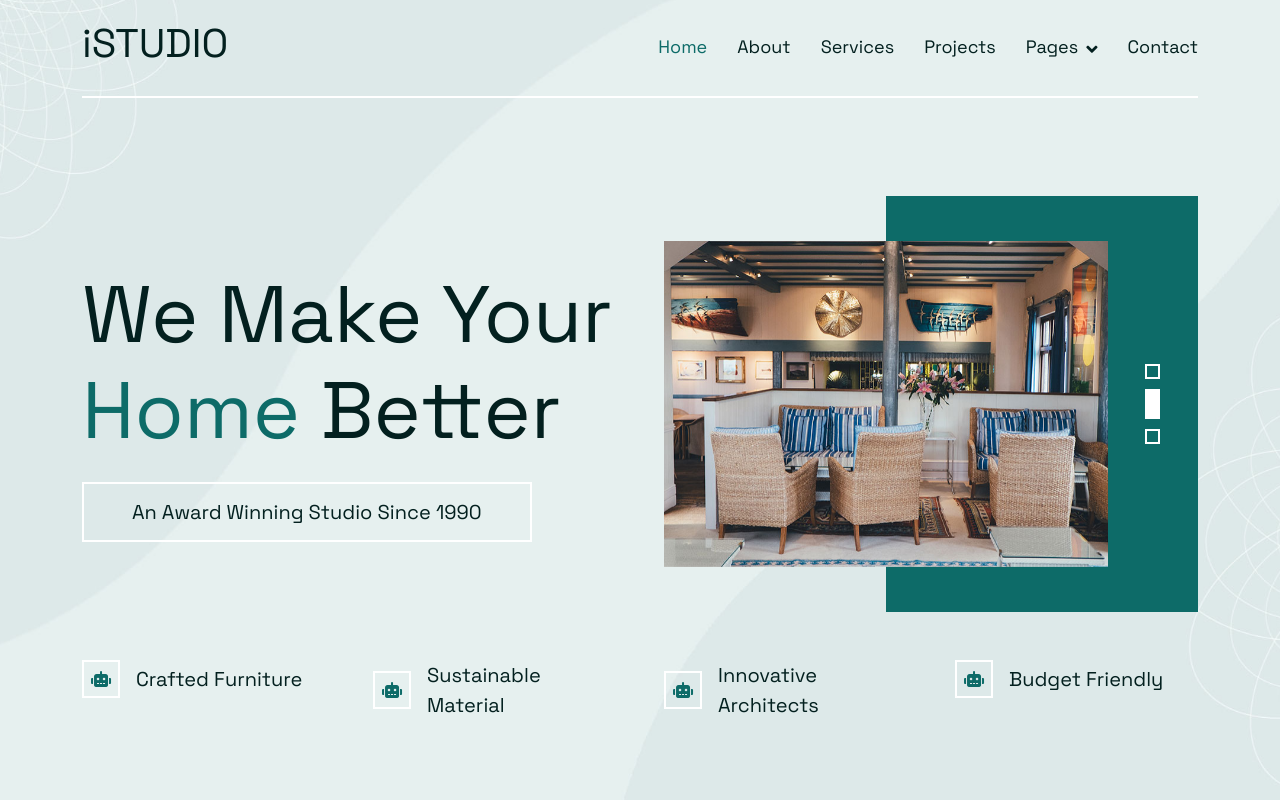
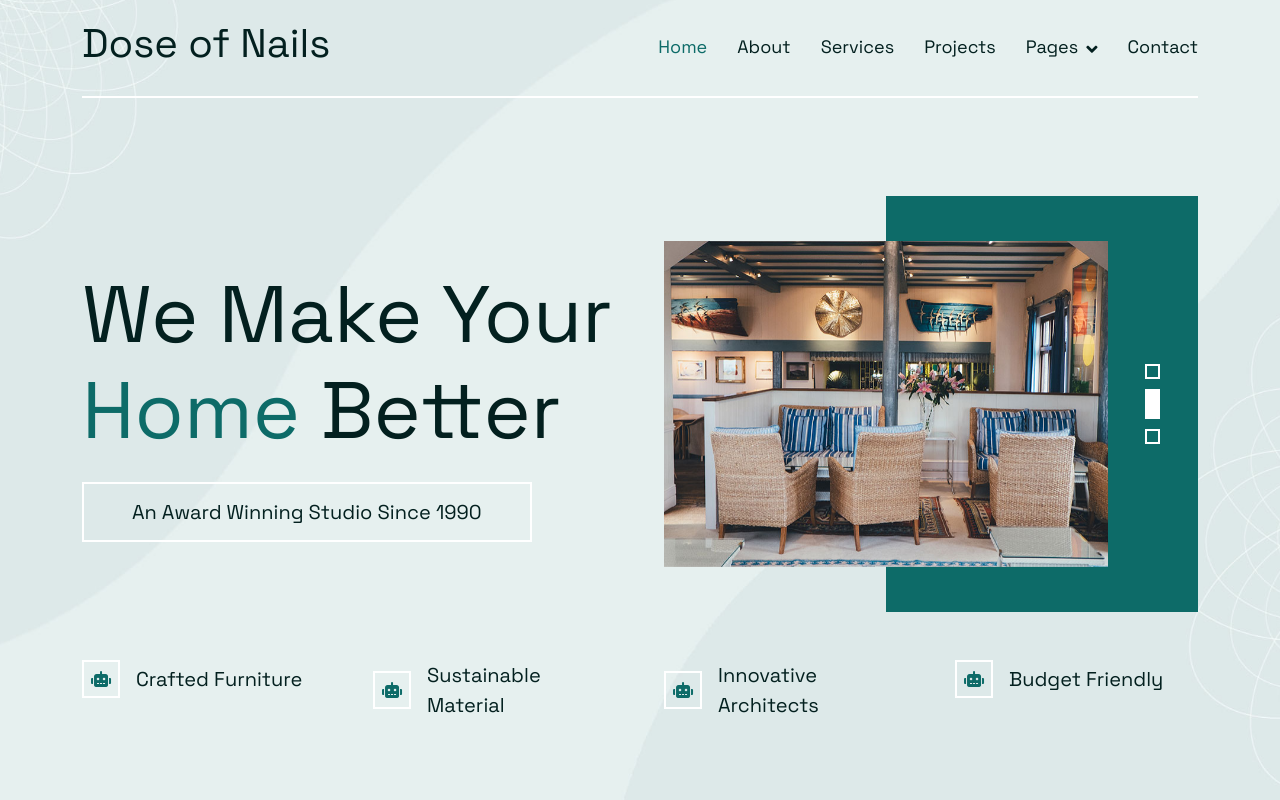
Before and after one commit to rafifgen/doseofnails, a plain HTML site: page index.html in a window 1280 px wide. Shown: the top 800 px of the page. Drawn offline with nearby package versions, Linux system fonts and the light colour scheme.

Commit message:
Update index.html

```diff
--- a/index.html
+++ b/index.html
@@ -47,7 +47,7 @@
         <div class="container">
             <nav class="navbar navbar-expand-lg navbar-light border-bottom border-2 border-white">
                 <a href="index.html" class="navbar-brand">
-                    <h1>iSTUDIO</h1>
+                    <h1>Dose of Nails</h1>
                 </a>
                 <button type="button" class="navbar-toggler ms-auto me-0" data-bs-toggle="collapse"
                     data-bs-target="#navbarCollapse">
```
